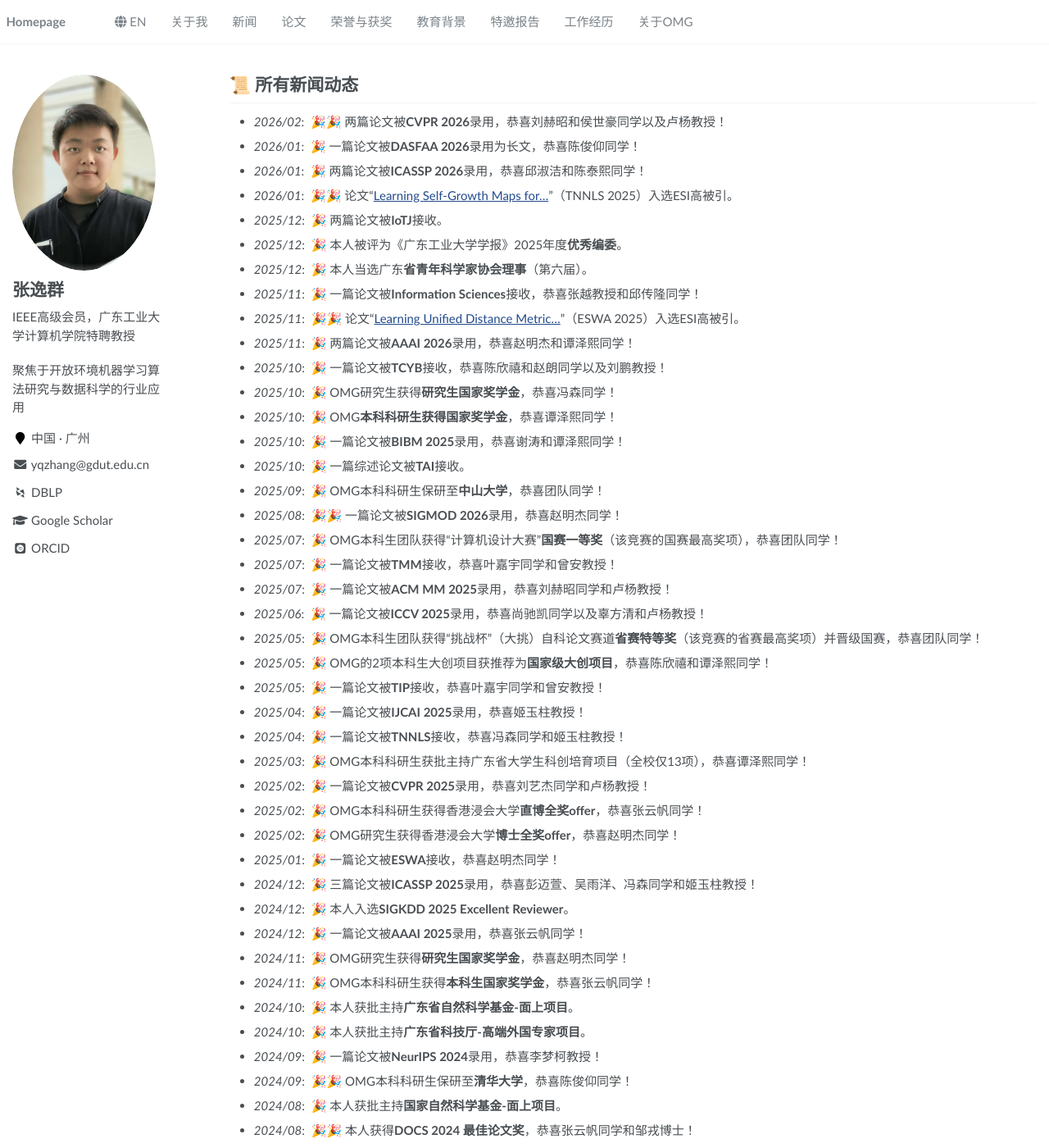
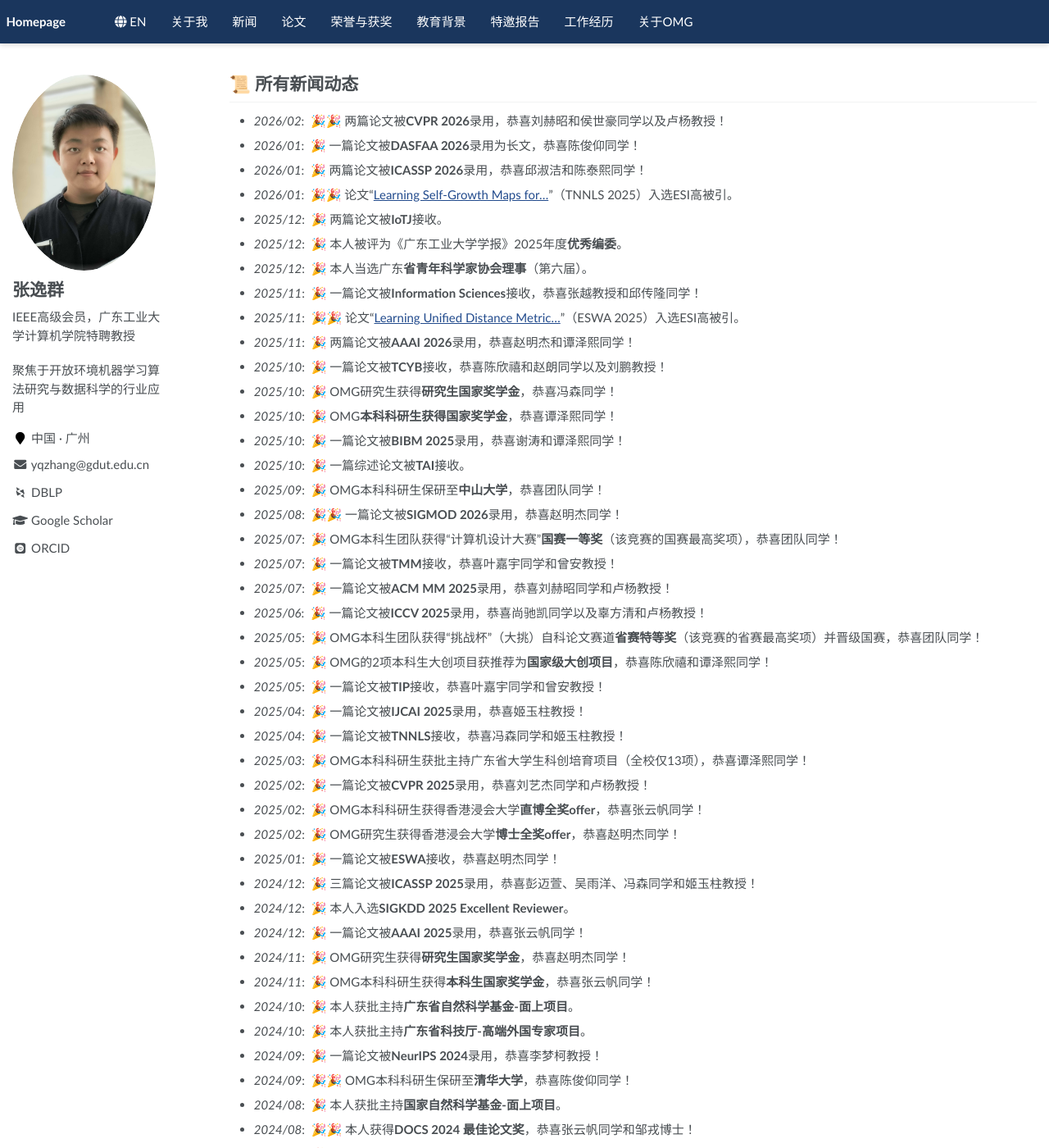
Before and after one commit to yqzhang-Zz/zh-news, a Jekyll site: the page built from _pages/about.md, in a window 1280 px wide and 1400 px high. Shown: the whole window at 82% size. Built offline with Jekyll 4.4.1, drawn with Linux system fonts in a browser that asks for light colours; some web fonts are replaced.

Commit message:
Update main.scss

```diff
--- a/assets/css/main.scss
+++ b/assets/css/main.scss
@@ -107,3 +107,44 @@ h1:before, .anchor:before {
     background-color: #00369f;
     font-size: .8em;
 }
+
+/* 1. 给最外层的导航栏统一铺上深蓝底色，并加上高级阴影 */
+.masthead {
+    background-color: #1A365D !important;
+    border-bottom: none !important;
+    box-shadow: 0 2px 6px rgba(0,0,0,0.15) !important;
+}
+
+/* 2. 消除内部组件（产生白色色块的元凶）的自带背景，使其透明 */
+.masthead__inner-wrap,
+.masthead__menu,
+.greedy-nav,
+.greedy-nav__toggle {
+    background-color: transparent !important;
+    border: none !important;
+}
+
+/* 3. 强制把所有的导航文字、站点标题、图标变成纯白色 */
+.masthead__menu-item a,
+.site-title,
+.greedy-nav a,
+.greedy-nav button,
+.greedy-nav .fas,
+.greedy-nav .navicon {
+    color: #FFFFFF !important;
+}
+
+/* 4. 修复移动端/小屏幕下的折叠下拉菜单，确保它弹出时是有底色的（否则会透明重叠） */
+.greedy-nav .hidden-links {
+    background-color: #1A365D !important;
+    box-shadow: 0 4px 8px rgba(0,0,0,0.2) !important;
+}
+
+/* 修复折叠菜单（下拉菜单）鼠标悬停时对比度不足的问题 */
+.greedy-nav .hidden-links a:hover,
+.greedy-nav .hidden-links li a:hover,
+.masthead__menu ul.hidden-links > li > a:hover {
+    background: #4A90E2 !important; /* 悬停时底色变成稍亮的深蓝 */
+    background-color: #4A90E2 !important;
+    color: #FFFFFF !important; /* 确保文字依然是清晰的纯白 */
+}
```
